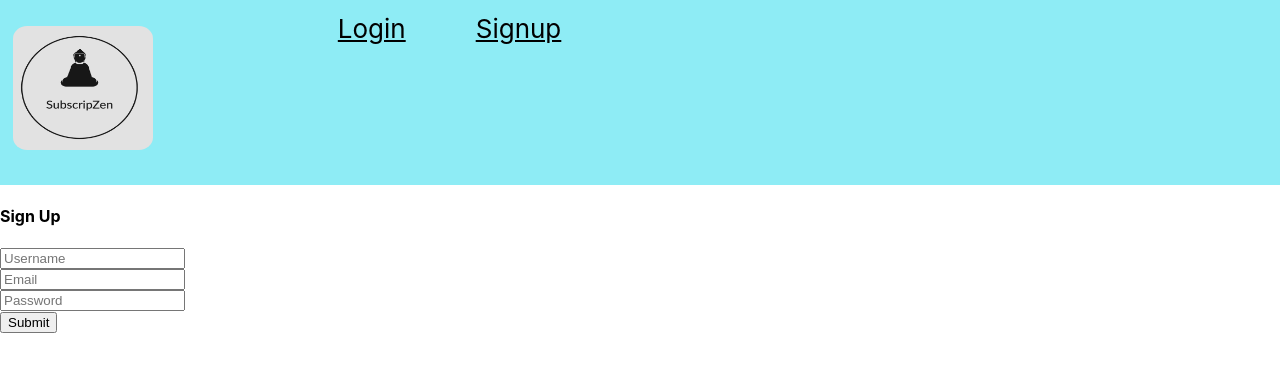
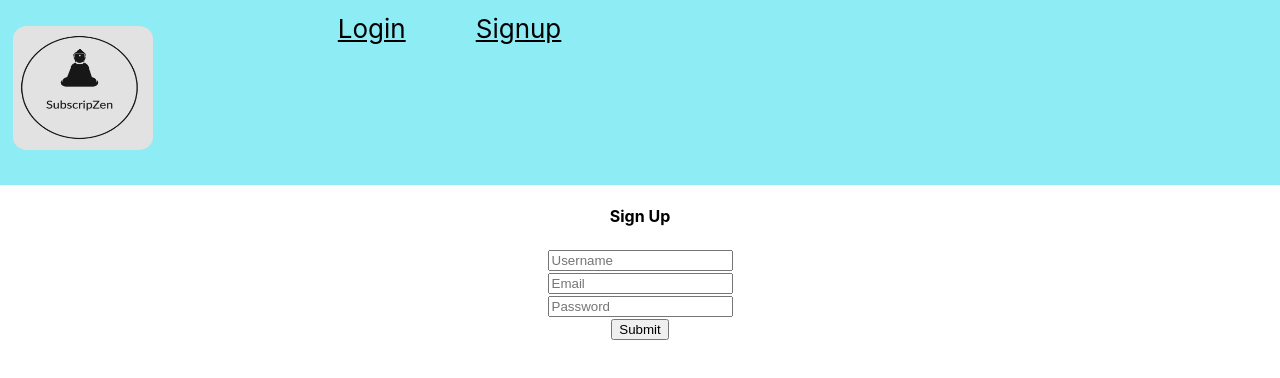
Before and after one commit to bhyland95/Subscripzen, a React (Create React App) app in the folder client/: page /signup in a window 1280 px wide. Shown: the top 378 px of the page. Built offline with nearby package versions, Linux system fonts and the light colour scheme.

Commit message:
centered

```diff
--- a/client/src/App.css
+++ b/client/src/App.css
@@ -65,8 +65,21 @@ background-color: #FBEEF9;
 }
 
 
+.center {
+  display: flex;
+  justify-content: center;
+  flex-direction: column;
+  max-width: 500px;
+  align-items: center;
+}
+
+.centerdiv {
+  display: flex;
+  justify-content: center;
+  flex-direction: column;
+  align-items: center;
+}
+
 .form-input {
-  display: flex;
-  flex-direction: column;
-
+  margin-top: 2px;
 }
--- a/client/src/pages/Login.js
+++ b/client/src/pages/Login.js
@@ -41,31 +41,28 @@ const Login = (props) => {
   };
 
   return (
-    <main className='loginId'>
-      <div >
-        <div className='card'>
-          <h4 className='card-header'>Login</h4>
-          <div className='card-body'>
-            <form onSubmit={handleFormSubmit}>
+    <main className=''>
+      <div className=''>
+        <div className=''>
+
+          <div className='centerdiv'>
+            <h4 className=''>Login</h4>
+            <form onSubmit={handleFormSubmit} className="center">
               <input
                 className='form-input'
                 placeholder='Email'
-                name='email'
-                type='email'
-                id='email'
+
                 value={formState.email}
                 onChange={handleChange}
               />
               <input
                 className='form-input'
                 placeholder='Password'
-                name='password'
-                type='password'
-                id='password'
+
                 value={formState.password}
                 onChange={handleChange}
               />
-              <button className='btn d-block w-100' type='submit'>
+              <button className='form-input' type='submit'>
                 Submit
               </button>
             </form>
--- a/client/src/pages/Signup.js
+++ b/client/src/pages/Signup.js
@@ -35,40 +35,34 @@ const Signup = () => {
   };
 
   return (
-    <main className='flex-row justify-center mb-4'>
-      <div className='col-12 col-md-6'>
-        <div className='card'>
-          <h4 className='card-header'>Sign Up</h4>
-          <div className='card-body'>
-            <form onSubmit={handleFormSubmit}>
+    <main className=''>
+      <div className=''>
+        <div className=''>
+
+          <div className='centerdiv'>
+            <h4 className=''>Sign Up</h4>
+            <form onSubmit={handleFormSubmit} className='center'>
               <input
                 className='form-input'
                 placeholder='Username'
-                name='username'
-                type='username'
-                id='username'
+
                 value={formState.username}
                 onChange={handleChange}
               />
               <input
                 className='form-input'
                 placeholder='Email'
-                name='email'
-                type='email'
-                id='email'
+
                 value={formState.email}
                 onChange={handleChange}
               />
               <input
                 className='form-input'
                 placeholder='Password'
-                name='password'
-                type='password'
-                id='password'
                 value={formState.password}
                 onChange={handleChange}
               />
-              <button className='btn d-block w-100' type='submit'>
+              <button className='form-input' type='submit'>
                 Submit
               </button>
             </form>
```
